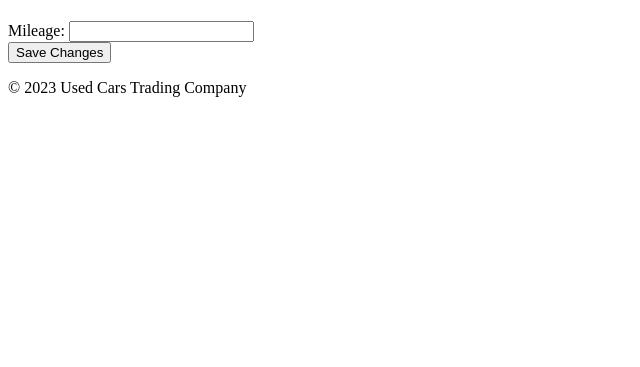
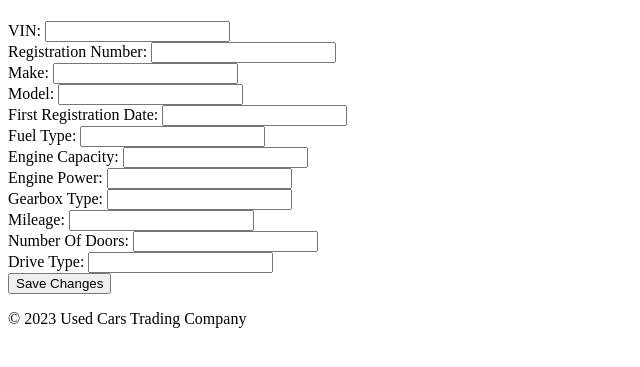
Before and after one commit to LukaszLukaszP/CarsTradingCompany, a Flask app: template templates/edit_vehicle.html in a window 1280 px wide. Shown: the part 106-473 px from the top of the page, without its empty margins (0-640 px from the left). Run offline with Flask 3, Linux system fonts and the light colour scheme; the template is opened without the code that fills it, so the values that code supplies are empty.

Commit message:
17-10-2023

```diff
--- a/app.py
+++ b/app.py
@@ -124,15 +124,31 @@ def manage_vehicles():
 
 @app.route('/edit-vehicle/<int:vehicle_id>', methods=['GET', 'POST'])
 def edit_vehicle(vehicle_id):
-    vehicle = Vehicle.query.get(vehicle_id)
+    vehicle = Vehicle.query.get_or_404(vehicle_id)
     if request.method == 'POST':
 
-        update_mileage = request.form['mileage']
+        vehicle.VIN = request.form['vin']
+        vehicle.Registration_Number = request.form['registration_number']
+        vehicle.Make = request.form['make']
+        vehicle.Model = request.form['model']
+        vehicle.First_Registration_Date = request.form['first_registration_date']
+        vehicle.Fuel_Type = request.form['fuel_type']
+        vehicle.Engine_Capacity = request.form['engine_capacity']
+        vehicle.Engine_Power = request.form['engine_power']
+        vehicle.Gearbox_Type = request.form['gearbox_type']
+        vehicle.Mileage = request.form['mileage']
+        #vehicle.Equipment_Version = request.form['equipment_version']
+        vehicle.Number_Of_Doors = request.form['door_count']
+        vehicle.Drive_Type = request.form['drive_type']
 
-        vehicle.Mileage = update_mileage
+        try:
+            db.session.commit()
+            flash('Vehicle details updated successfully!', 'success')
+            return redirect(url_for('manage_vehicles'))
+        except Exception as e:
+            db.session.rollback()
+            flash(f'An error occurred: {e}', 'danger')
 
-        db.session.commit()
-        return redirect(url_for('manage_vehicles'))
     return render_template('edit_vehicle.html', vehicle=vehicle)
 
 
--- a/templates/edit_vehicle.html
+++ b/templates/edit_vehicle.html
@@ -4,10 +4,54 @@
 <h2>Edit Vehicle - ID: {{ vehicle.Vehicle_ID }}</h2>
 
 <form action="{{ url_for('edit_vehicle', vehicle_id=vehicle.Vehicle_ID) }}" method="post">
+     <div class="form-group">
+        <label for="vin">VIN:</label>
+        <input type="text" class="form-control" id="vin" name="vin" value="{{ vehicle.VIN }}" required>
+    </div>
+    <div class="form-group">
+        <label for="registration_number">Registration Number:</label>
+        <input type="text" class="form-control" id="registration_number" name="registration_number" value="{{ vehicle.Registration_Number }}" required>
+    </div>
+    <div class="form-group">
+        <label for="make">Make:</label>
+        <input type="text" class="form-control" id="make" name="make" value="{{ vehicle.Make }}" required>
+    </div>
+    <div class="form-group">
+        <label for="model">Model:</label>
+        <input type="text" class="form-control" id="model" name="model" value="{{ vehicle.Model }}" required>
+    </div>
+    <div class="form-group">
+        <label for="first_registration_date">First Registration Date:</label>
+        <input type="text" class="form-control" id="first_registration_date" name="first_registration_date" value="{{ vehicle.First_Registration_Date }}" required>
+    </div>
+    <div class="form-group">
+        <label for="fuel_type">Fuel Type:</label>
+        <input type="text" class="form-control" id="fuel_type" name="fuel_type" value="{{ vehicle.Fuel_Type }}" required>
+    </div>
+    <div class="form-group">
+        <label for="engine_capacity">Engine Capacity:</label>
+        <input type="text" class="form-control" id="engine_capacity" name="engine_capacity" value="{{ vehicle.Engine_Capacity }}" required>
+    </div>
+    <div class="form-group">
+        <label for="engine_power">Engine Power:</label>
+        <input type="text" class="form-control" id="engine_power" name="engine_power" value="{{ vehicle.Engine_Power }}" required>
+    </div>
+    <div class="form-group">
+        <label for="gearbox_type">Gearbox Type:</label>
+        <input type="text" class="form-control" id="gearbox_type" name="gearbox_type" value="{{ vehicle.Gearbox_Type }}" required>
+    </div>
     <div class="form-group">
         <label for="mileage">Mileage:</label>
         <input type="text" class="form-control" id="mileage" name="mileage" value="{{ vehicle.Mileage }}" required>
     </div>
+    <div class="form-group">
+        <label for="number_of_doors">Number Of Doors:</label>
+        <input type="text" class="form-control" id="number_of_doors" name="number_of_doors" value="{{ vehicle.Number_Of_Doors }}" required>
+    </div>
+    <div class="form-group">
+        <label for="drive_type">Drive Type:</label>
+        <input type="text" class="form-control" id="drive_type" name="drive_type" value="{{ vehicle.Drive_Type }}" required>
+    </div>
     <button type="submit" class="btn btn-primary">Save Changes</button>
 </form>
 {% endblock %}
```
Also changed, not shown: 5 other files.
